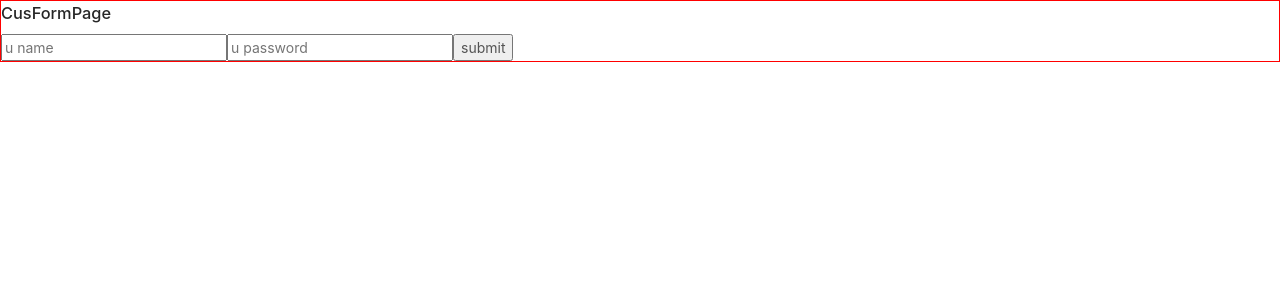
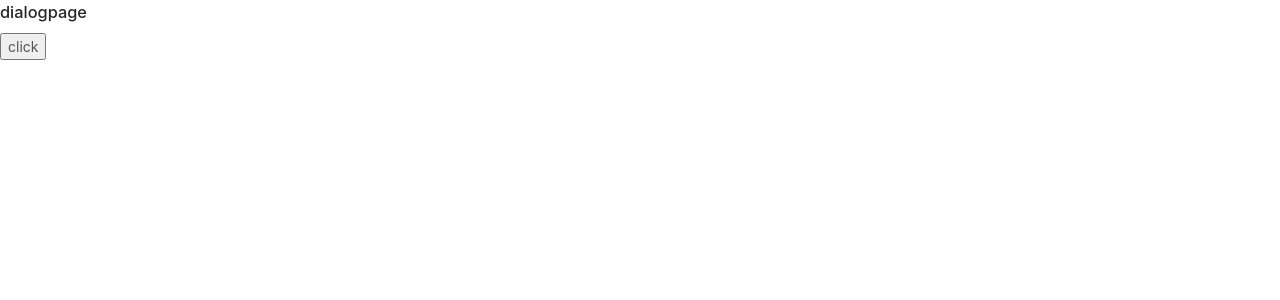
Before and after one commit to Protagonistss/react-explore, a React (Create React App) app: page / in a window 1280 px wide. Shown: the top 300 px of the page. Built offline with nearby package versions, Linux system fonts and the light colour scheme.

Commit message:
feature:dialog component

```diff
--- a/src/App.js
+++ b/src/App.js
@@ -1,10 +1,11 @@
 import React from "react";
+import CusDialogpage from "./page/cus-dialog/CusDialogPage";
 // import { Button } from "antd";
 // import HomePage from "./page/home/HomePage";
 // import HocPage from "./page/hoc/HocPage";
 // import FormPage from "./page/form/FormPage";
 
-import CusFormPage from "./page/cus-form/CusForm";
+// import CusFormPage from "./page/cus-form/CusForm";
 
 function App() {
   return (
@@ -13,7 +14,8 @@ function App() {
       {/* <Button type="primary">submit</Button> */}
       {/* <HocPage></HocPage> */}
       {/* <FormPage></FormPage> */}
-      <CusFormPage></CusFormPage>
+      {/* <CusFormPage></CusFormPage> */}
+      <CusDialogpage></CusDialogpage>
     </div>
   );
 }
--- /dev/null
+++ b/src/components/Dialog.js
@@ -0,0 +1,23 @@
+import React, { Component } from "react";
+import { createPortal } from "react-dom";
+
+export default class Dialog extends Component {
+  constructor(props) {
+    super(props);
+    const doc = window.document;
+    this.node = doc.createElement("div");
+    doc.body.appendChild(this.node);
+  }
+  componentWillUnmount() {
+    window.document.body.removeChild(this.node);
+  }
+  render() {
+    return createPortal(
+      <div className="dialog">
+        outer
+        {this.props.children}
+      </div>,
+      this.node
+    );
+  }
+}
--- /dev/null
+++ b/src/page/cus-dialog/CusDialogPage.js
@@ -0,0 +1,32 @@
+import React, { Component } from "react";
+import Dialog from "../../components/Dialog";
+import "./dialog.less";
+
+export default class CusDialogpage extends Component {
+  constructor(props) {
+    super(props);
+    this.state = {
+      showDialog: false,
+    };
+  }
+  handleButton = () => {
+    const { showDialog } = this.state;
+    this.setState({
+      showDialog: !showDialog,
+    });
+  };
+  render() {
+    const { showDialog } = this.state;
+    return (
+      <div>
+        <h3>dialogpage</h3>
+        <button onClick={this.handleButton}>click</button>
+        {showDialog && (
+          <Dialog>
+            <p>comments</p>
+          </Dialog>
+        )}
+      </div>
+    );
+  }
+}
--- /dev/null
+++ b/src/page/cus-dialog/dialog.less
@@ -0,0 +1,6 @@
+.dialog {
+  margin: 0 auto;
+  height: 200px;
+  width: 200px;
+  border: 1px solid red;
+}
```
